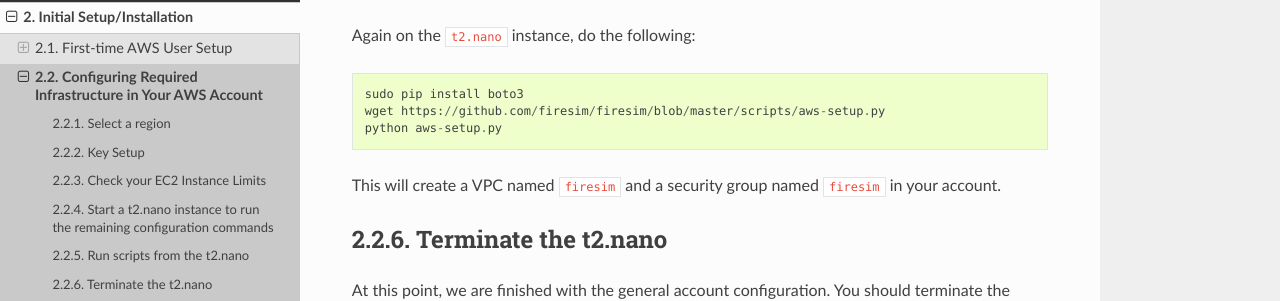
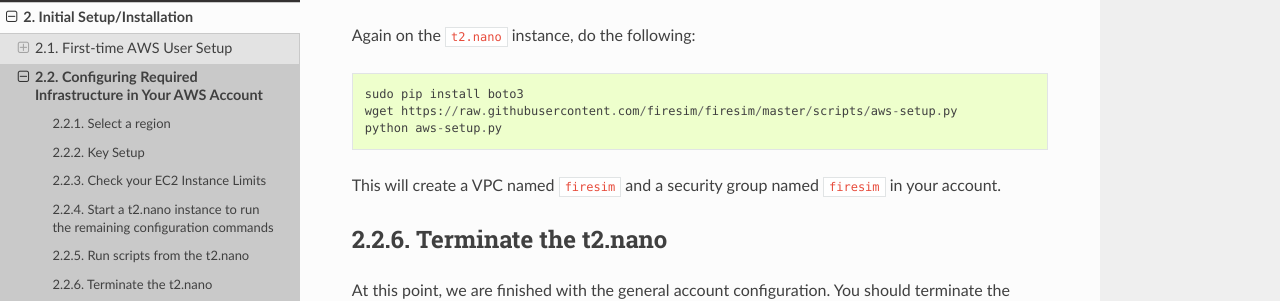
Before and after one commit to firesim/firesim, a Sphinx documentation site: the page built from docs/Initial-Setup/Configuring-Required-Infrastructure-in-Your-AWS-Account.rst, in a window 1280 px wide and 900 px high, scrolled down 2032 px. Shown: the part 156-457 px from the top of the window. Built offline with Sphinx 7.4.7 and the Read the Docs theme 2.0.0, drawn with Linux system fonts in a browser that asks for light colours; some of the changed lines change nothing that is shown.

Commit message:
Fix wget command for aws-setup.py

```diff
--- a/docs/Initial-Setup/Configuring-Required-Infrastructure-in-Your-AWS-Account.rst
+++ b/docs/Initial-Setup/Configuring-Required-Infrastructure-in-Your-AWS-Account.rst
@@ -114,7 +114,7 @@ Again on the ``t2.nano`` instance, do the following:
 ::
 
     sudo pip install boto3
-    wget https://github.com/firesim/firesim/blob/master/scripts/aws-setup.py
+    wget https://raw.githubusercontent.com/firesim/firesim/master/scripts/aws-setup.py
     python aws-setup.py
 
 This will create a VPC named ``firesim`` and a security group named
```
